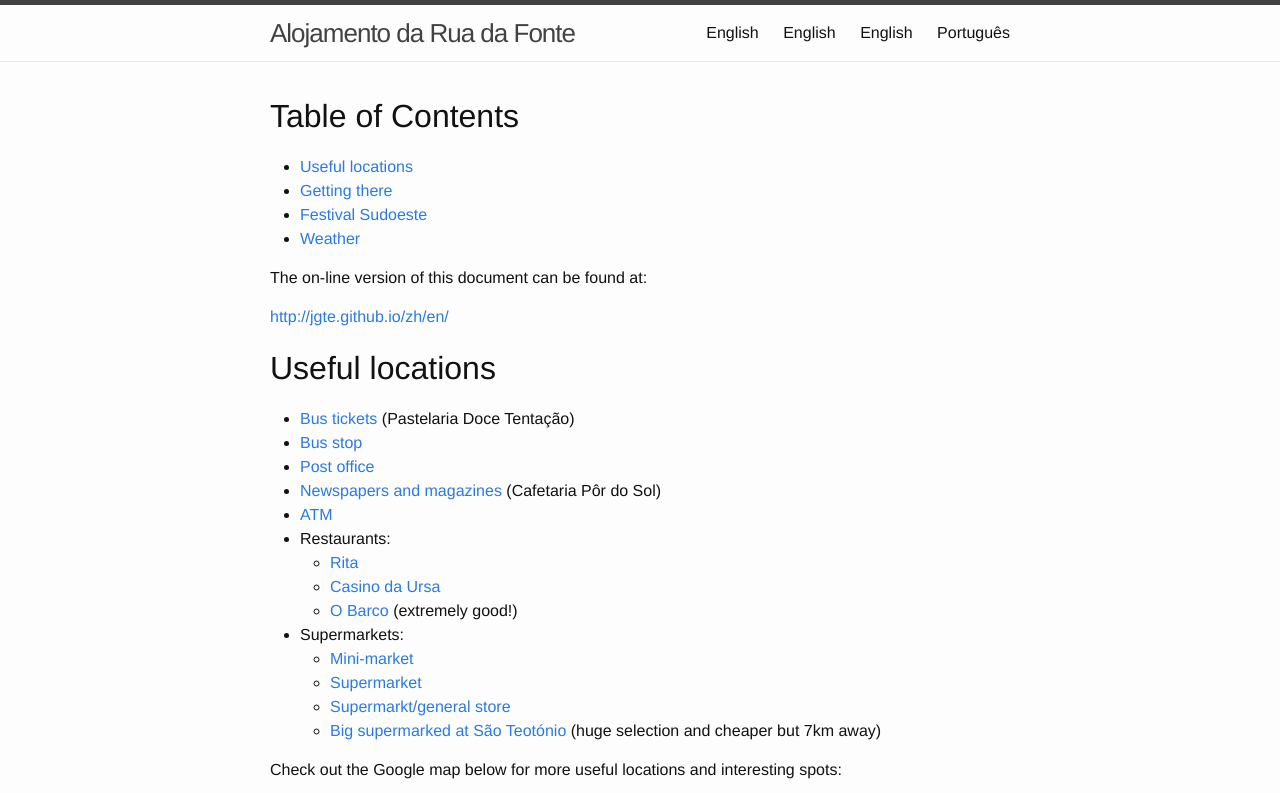
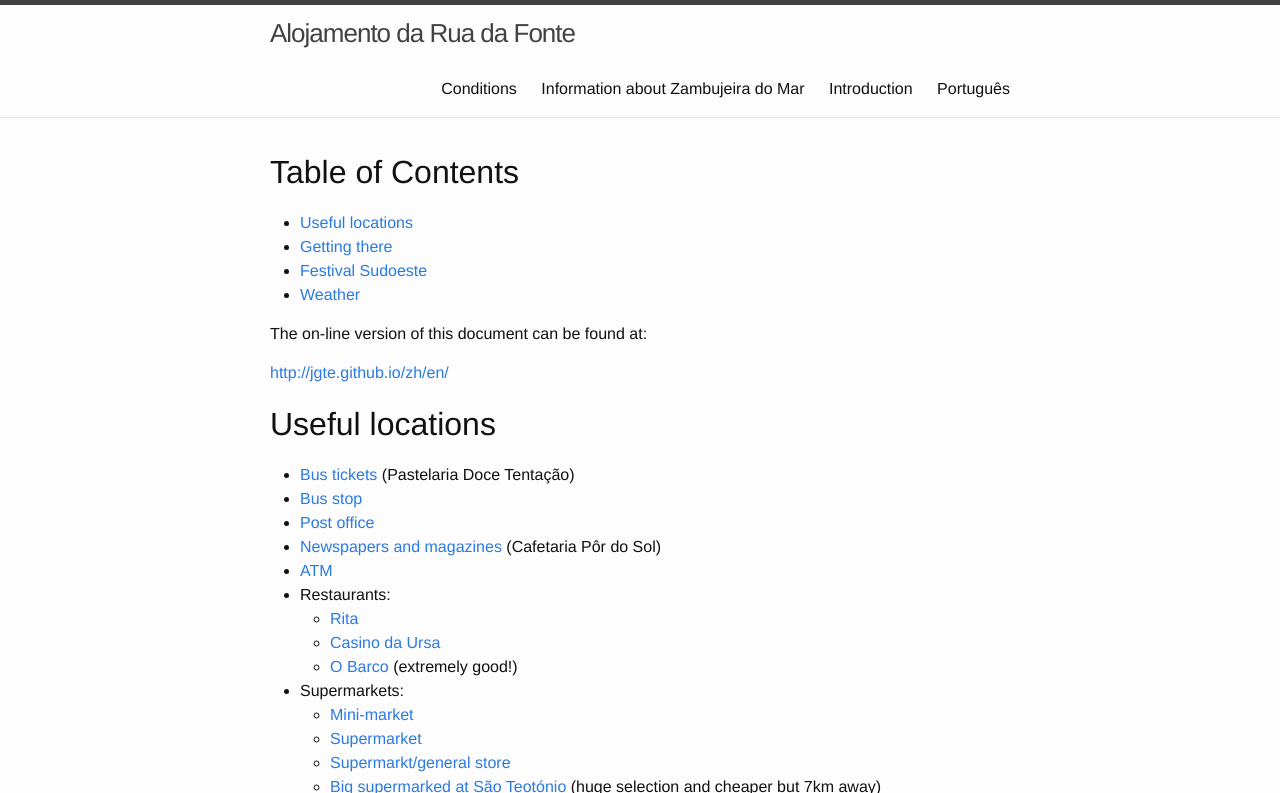
Before and after one commit to jgte/zh, a Jekyll site: the page built from en_wtd.md, in a window 1280 px wide and 900 px high, cut to the strip 0-793 px from the top of the window. Built offline with Jekyll 4.4.1, drawn with Linux system fonts in a browser that asks for light colours.

Commit message:
revised the titles

```diff
--- a/en_desc.md
+++ b/en_desc.md
@@ -1,7 +1,7 @@
 ---
 layout: default
-title: English
-subtitle: Conditions of Alojamento da Rua da Fonte
+title: Conditions
+subtitle: Alojamento da Rua da Fonte
 permalink: /en/desc
 ---
 
--- a/en_wtd.md
+++ b/en_wtd.md
@@ -1,7 +1,7 @@
 ---
 layout: default
-title: English
-subtitle: Information about Zambujeira do Mar
+title: Information about Zambujeira do Mar
+subtitle: What to do
 permalink: /en/whattodo
 ---
 
--- a/english.md
+++ b/english.md
@@ -1,6 +1,6 @@
 ---
 layout: default
-title: English
+title: Introduction
 subtitle: Alojamento da Rua da Fonte
 permalink: /en/intro
 ---
```
